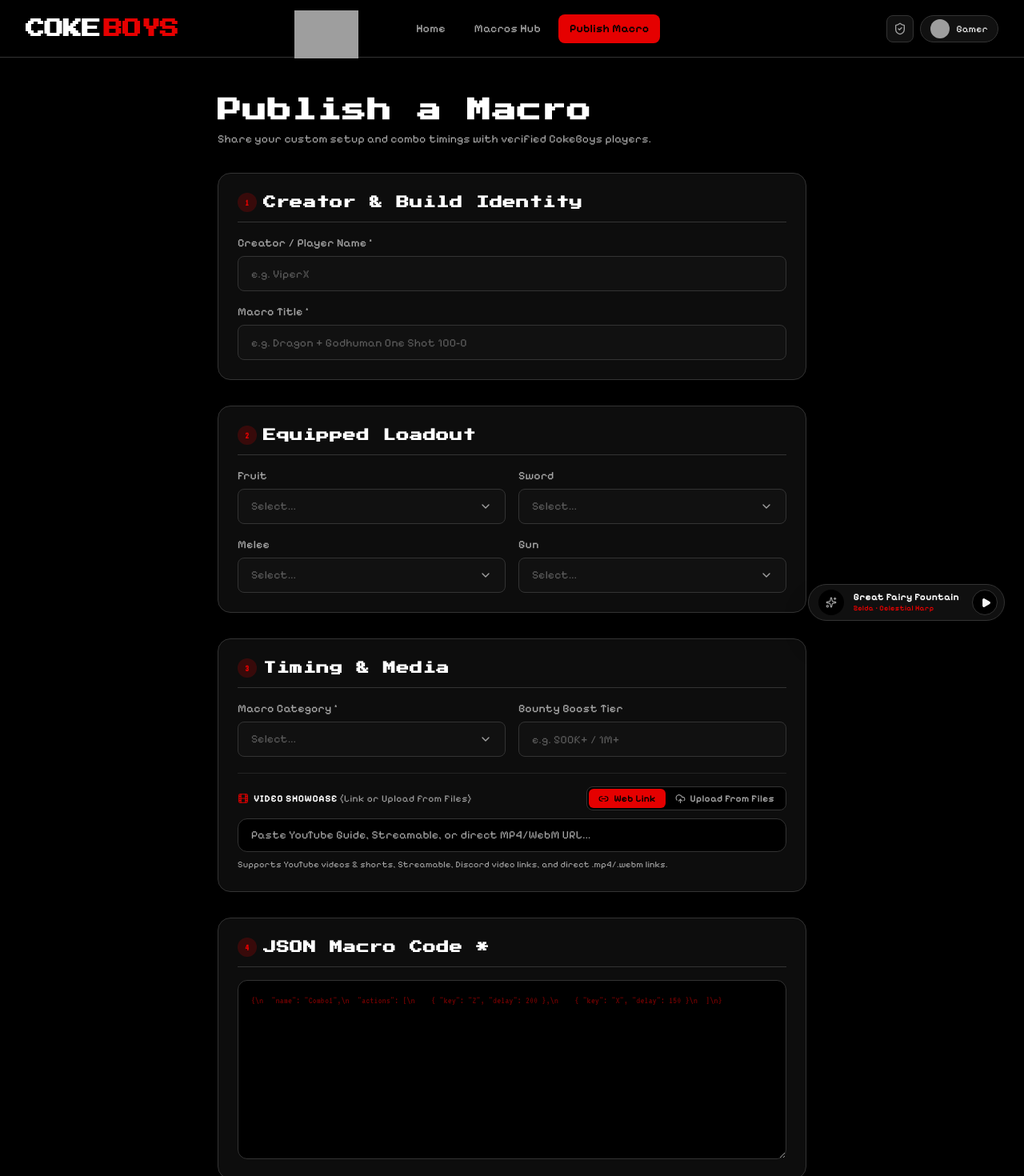
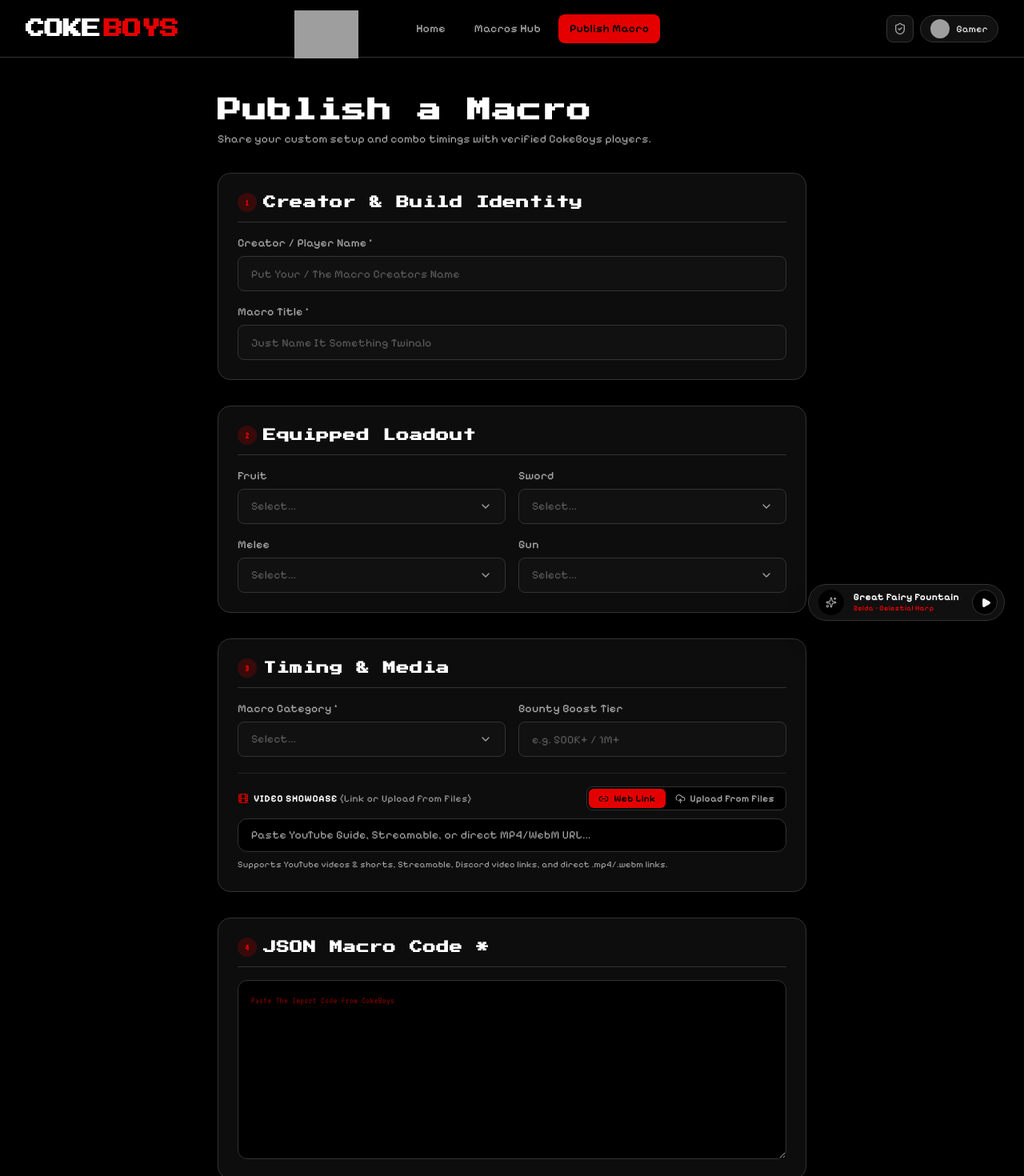
Before and after one commit to adevofficial311-dev/Macro, a React (Vite) app: page /publish in a window 1280 px wide. Shown: the top 1470 px of the page at 80% size. Built offline with nearby package versions, Linux system fonts and the light colour scheme; grey boxes are pictures that could not be loaded.

Commit message:
Update PublishMacro.tsx

```diff
--- a/src/pages/PublishMacro.tsx
+++ b/src/pages/PublishMacro.tsx
@@ -187,13 +187,13 @@ export function PublishMacro() {
           <div className="grid gap-4">
             <Input
               label="Creator / Player Name *"
-              placeholder="e.g. ViperX"
+              placeholder="Put Your / The Macro Creators Name"
               value={formData.creator_name}
               onChange={e => setFormData({...formData, creator_name: e.target.value})}
             />
             <Input
               label="Macro Title *"
-              placeholder="e.g. Dragon + Godhuman One Shot 100-0"
+              placeholder="Just Name It Something Twinalo"
               value={formData.title}
               onChange={e => setFormData({...formData, title: e.target.value})}
             />
@@ -271,7 +271,7 @@ export function PublishMacro() {
           <div className="flex flex-col gap-1.5 w-full">
             <textarea
               className="w-full h-56 p-4 bg-cb-bg border border-cb-border rounded-xl text-xs text-cb-yellow font-mono focus:outline-none focus:border-cb-yellow focus:ring-1 focus:ring-cb-yellow/20 transition-all custom-scrollbar"
-              placeholder='{\n  "name": "Combo1",\n  "actions": [\n    { "key": "Z", "delay": 200 },\n    { "key": "X", "delay": 150 }\n  ]\n}'
+              placeholder='Paste The Import Code From CokeBoys'
               value={formData.macro_json}
               onChange={e => setFormData({...formData, macro_json: e.target.value})}
             />
```
